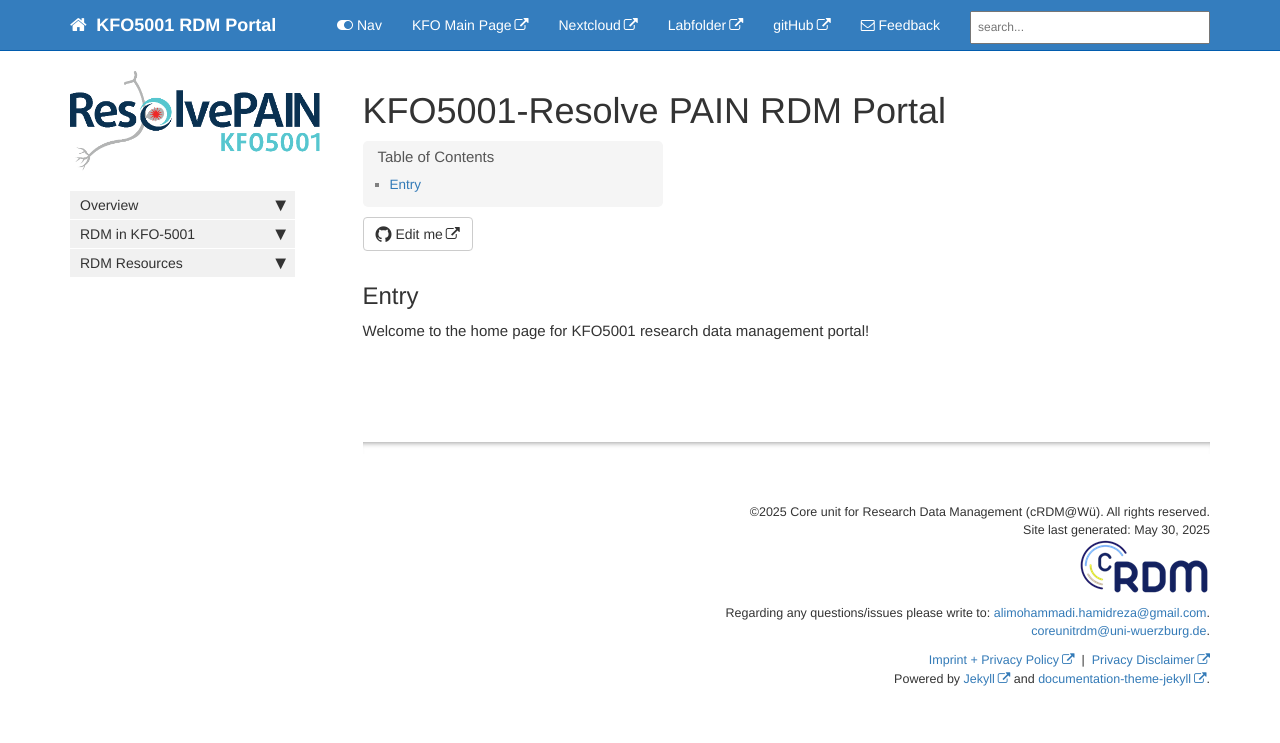
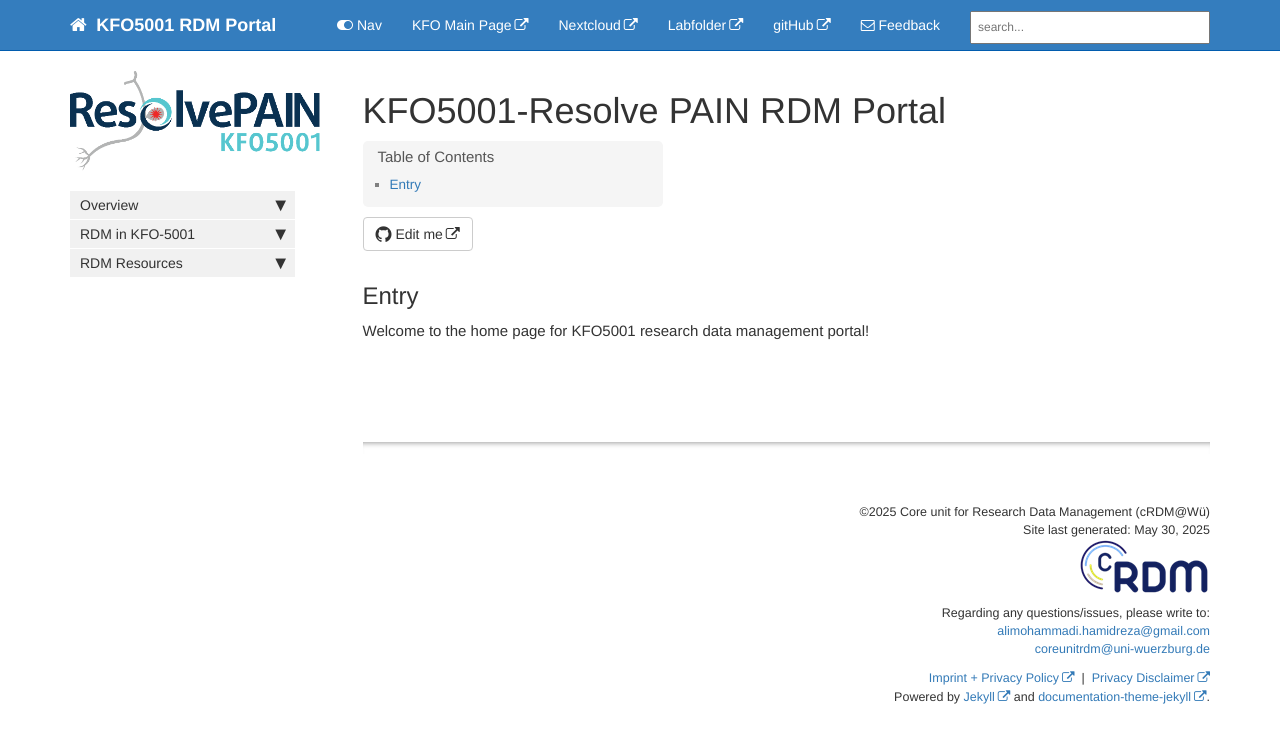
Before and after one commit to CoreUnitRDM/kfo5001-RDM-page, a Jekyll site: the page built from index.md, in a window 1280 px wide. Shown: the top 743 px of the page. Built offline with Jekyll 4.4.1, drawn with Linux system fonts in a browser that asks for light colours; comment, search, counter and statistics services are not loaded.

Commit message:
Update footer.html

```diff
--- a/_includes/footer.html
+++ b/_includes/footer.html
@@ -2,7 +2,7 @@
   <!-- First row: existing content -->
   <div class="row">
     <div class="col-lg-12 footer">
-      &copy;{{ site.time | date: "%Y" }} {{ site.company_name }}. All rights reserved. <br />
+      &copy;{{ site.time | date: "%Y" }} {{ site.company_name }} <br />
       {% if page.last_updated %}
         <span>Page last updated:</span> {{page.last_updated}}<br/>
       {% endif %}
@@ -17,9 +17,9 @@
   <div class="row">
     <div class="col-lg-12 footer">
       <p>
-        Regarding any questions/issues please write to:
-        <a href="mailto:alimohammadi.hamidreza@gmail.com">alimohammadi.hamidreza@gmail.com</a>.<br />
-        <a href="mailto:coreunitrdm@uni-wuerzburg.de">coreunitrdm@uni-wuerzburg.de</a>.<br />
+        Regarding any questions/issues, please write to:<br />
+        <a href="mailto:alimohammadi.hamidreza@gmail.com">alimohammadi.hamidreza@gmail.com</a><br />
+        <a href="mailto:coreunitrdm@uni-wuerzburg.de">coreunitrdm@uni-wuerzburg.de</a><br />
       </p>
 
       <a href="https://www.uni-wuerzburg.de/en/sonstiges/imprint-privacy-policy/">Imprint + Privacy Policy</a>
```
